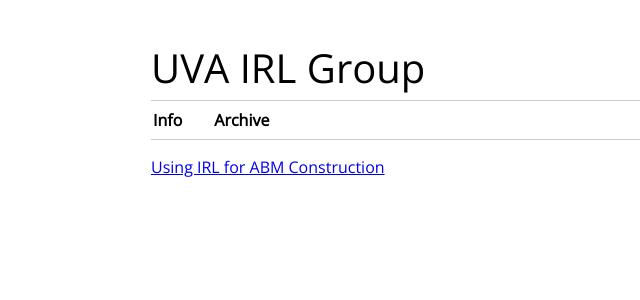
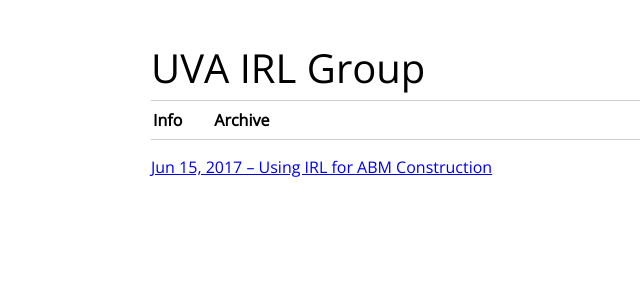
Before and after one commit to mrucker/irl-grp.net, a Jekyll site: the page built from pages/archive.md, in a window 1280 px wide. Shown: the top 300 px of the page, without its empty margins (154-794 px from the left). Built offline with Jekyll 4.4.1, drawn with Linux system fonts in a browser that asks for light colours; nearby versions of some CDN libraries.

Commit message:
Adding dates

```diff
--- a/pages/archive.md
+++ b/pages/archive.md
@@ -10,7 +10,7 @@ nav_index: 2
    {% if post.external_url %}
    * [{{post.title}}]({{ post.external_url }})
    {% else %}
-   * [{{post.title}}]({{ post.url }})
+   * [{{post.date | date: "%b %d, %Y" }} -- {{post.title}}]({{ post.url }})
    {% endif %}
 
  {% endfor %}
```
